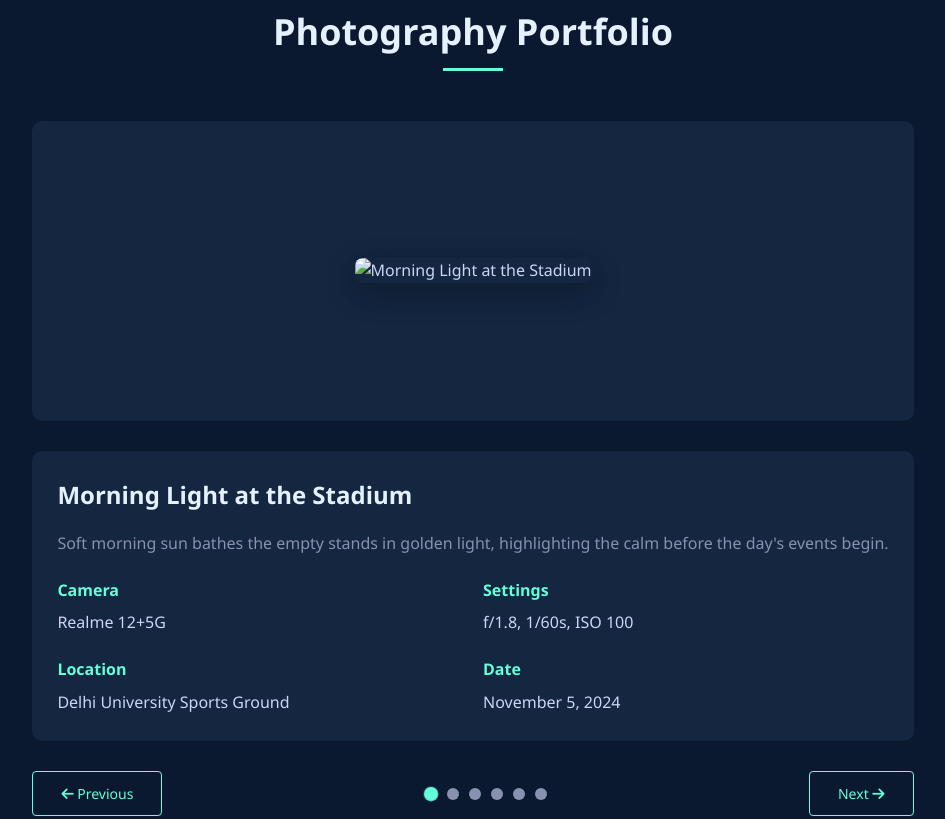
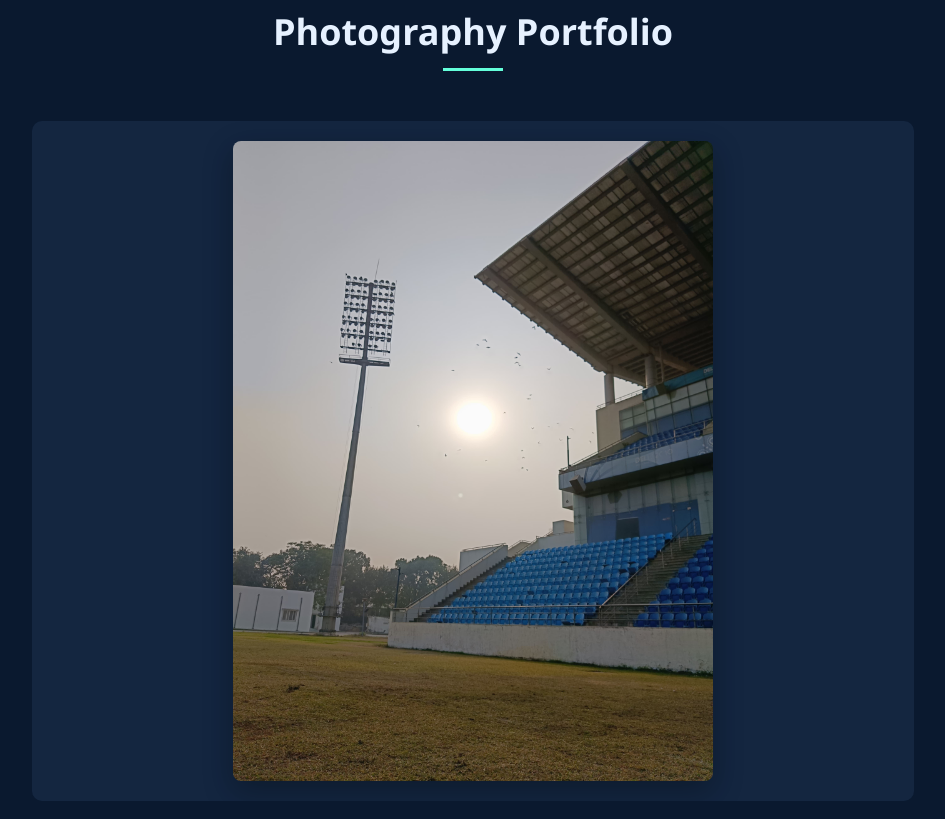
Before and after one commit to s0ura8hs/s0urabh-portfolio, a plain HTML site: page index.html in a window 1280 px wide. Shown: the part 3862-4681 px from the top of the page, without its empty margins (167-1112 px from the left). Drawn offline with Linux system fonts and the light colour scheme.

Commit message:
Update index.html

```diff
--- a/index.html
+++ b/index.html
@@ -1677,7 +1677,7 @@
             settings: "f/1.8, 1/60s, ISO 100",
             location: "Delhi University Sports Ground",
             date: "November 5, 2024",
-            image: "photos/9.jpg"
+            image: "images/9.jpg"
         },
         {
             title: "Bird in Radiant Sky",
@@ -1686,7 +1686,7 @@
             settings: "f/1.8, 1/120s, ISO 100",
             location: "Cluster Innovation Centre Garden",
             date: "December 12, 2024",
-            image: "photos/7.jpg"
+            image: "images/7.jpg"
         },
         {
             title: "Garden Glow at Dusk",
@@ -1695,7 +1695,7 @@
             settings: "f/1.8, 1/4s, ISO 800",
             location: "CIC Courtyard",
             date: "January 15, 2025",
-            image: "photos/8.jpg"
+            image: "images/8.jpg"
         },
         {
             title: "Sunset Over the Amphitheatre",
@@ -1704,7 +1704,7 @@
             settings: "f/1.8, 1/30s, ISO 200",
             location: "University Amphitheatre",
             date: "February 20, 2025",
-            image: "photos/5.jpg"
+            image: "images/5.jpg"
         },
         {
             title: "Festive Blossoms Under Night Light",
@@ -1713,7 +1713,7 @@
             settings: "f/1.8, 1/10s, ISO 400",
             location: "CIC Courtyard",
             date: "March 18, 2025",
-            image: "photos/6.jpg"
+            image: "images/6.jpg"
         },
         {
             title: "Moonlit Street Silhouette",
@@ -1722,7 +1722,7 @@
             settings: "f/1.8, 1/8s, ISO 800",
             location: "Campus Road, University of Delhi",
             date: "May 3, 2025",
-            image: "photos/4.jpg"
+            image: "images/4.jpg"
         }
     ];
 
```
